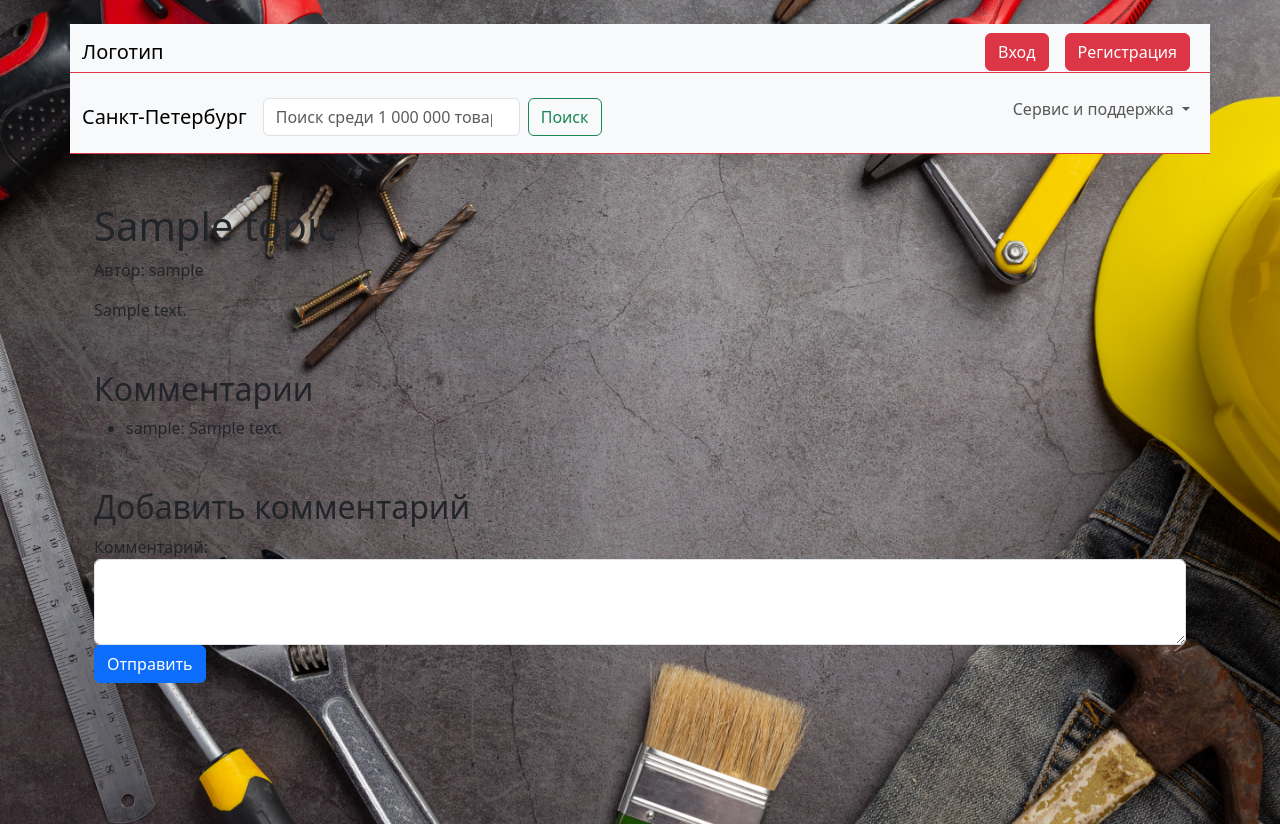
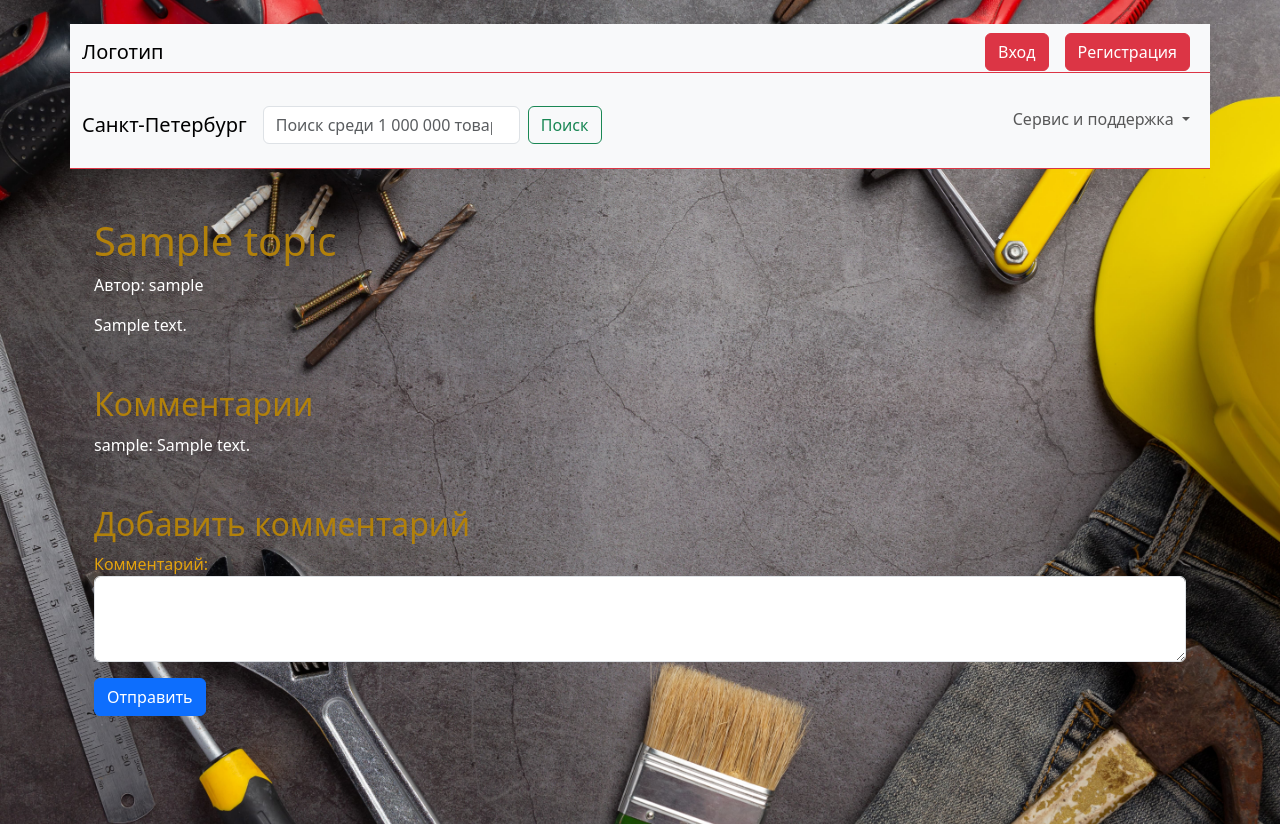
Before and after one commit to DmitriyShev19/building_materials, a Django app: page /forum/post/1/ in a window 1280 px wide. Run offline with Django 4.2, Linux system fonts and the light colour scheme; tables that the repository leaves empty hold one stand-in row (values such as "Sample post").

Commit message:
Стилизовал страницу поста

```diff
--- a/forumify/templates/forumify/post.html
+++ b/forumify/templates/forumify/post.html
@@ -1,10 +1,60 @@
 {% extends 'authorize/base.html' %}
 
 {% block content %}
+
+<style>
+    h1, h2 {
+        color: #b2810a;
+    }
+
+    p {
+        color: #fff;
+    }
+
+    ul {
+        list-style: none;
+        padding-left: 0;
+        margin-top: 10px;
+    }
+
+    li {
+        color: #ffffff;
+        margin-bottom: 5px;
+    }
+
+    label {
+        color: #e4a30d;
+    }
+
+    textarea {
+        background-color: #867c7f;
+        color: #2b1f1c;
+        border: none;
+        padding: 10px;
+        width: 100%;
+        border-radius: 5px;
+        resize: vertical;
+    }
+
+    button {
+        background-color: #e4a30d;
+        color: #2b1f1c;
+        border: none;
+        padding: 10px 20px;
+        border-radius: 5px;
+        cursor: pointer;
+    }
+
+    button:hover {
+        background-color: #554746;
+        color: #e4a30d;
+    }
+</style>
+
 <div class="container mt-5">
-    <h1>{{ topic.title }}</h1>
-    <p>Автор: {{ post.author }}</p>
-    <p>{{ post.content }}</p>
+    <h1 >{{ topic.title }}</h1>
+    <p >Автор: {{ post.author }}</p>
+    <p >{{ post.content }}</p>
 </div>
 
 <div class="container mt-5">
@@ -26,6 +76,7 @@
             <label for="id_content">Комментарий:</label>
             <textarea class="form-control" id="id_content" name="content" rows="3"></textarea>
         </div>
+        <p></p>
         <button type="submit" class="btn btn-primary">Отправить</button>
     </form>
 </div>
```
